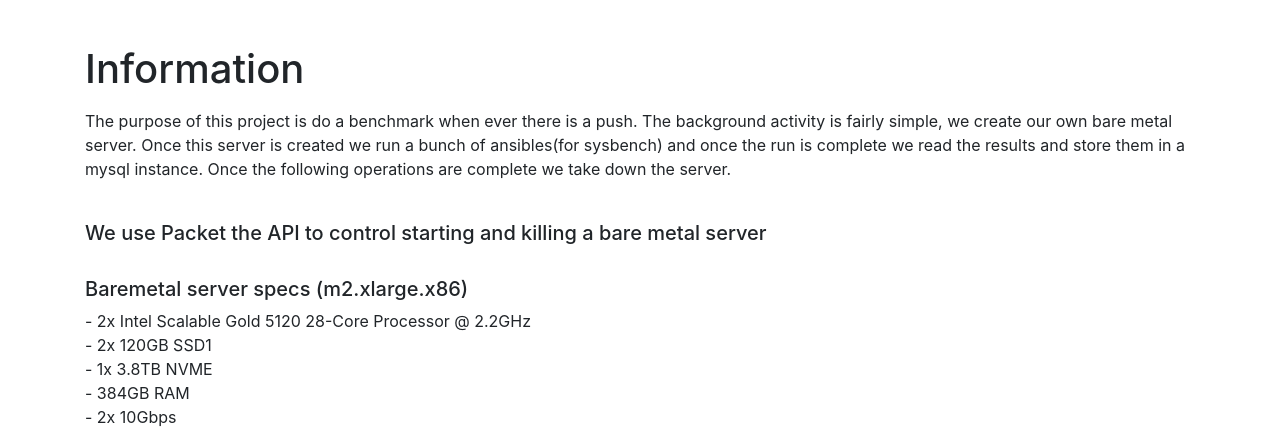
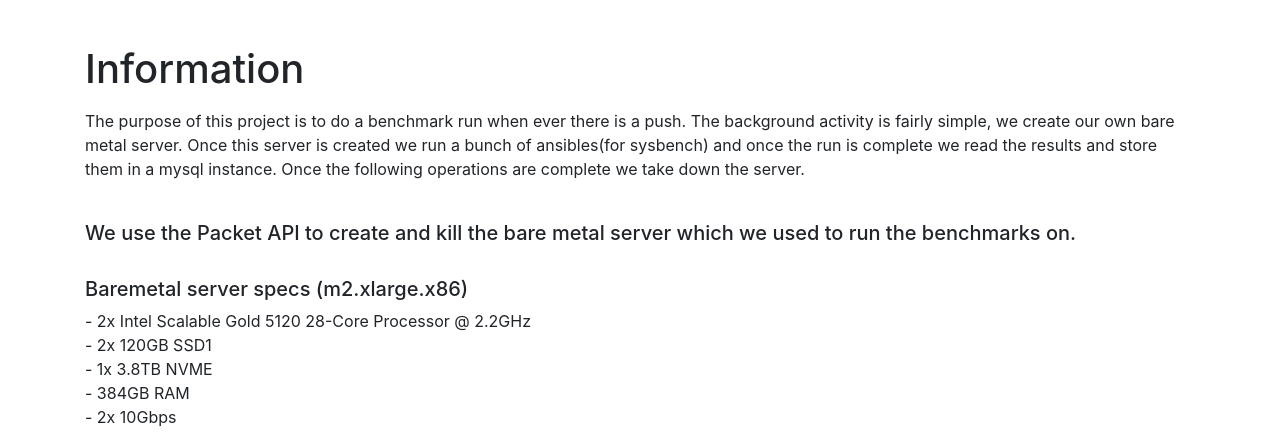
Before and after one commit to vitessio/arewefastyet, a Flask app: page /information in a window 1280 px wide. Shown: the part 59-502 px from the top of the page. Run offline with Flask 2, Linux system fonts and the light colour scheme; some libraries are stand-ins or nearby versions.

Commit message:
fixing typo

```diff
--- a/templates/information.html
+++ b/templates/information.html
@@ -56,12 +56,12 @@
         <div class="container">
             <h1>Information</h1>
             <p class="lead"></p>
-            <p>The purpose of this project is do a benchmark when ever there is a push. The background activity is fairly simple, we create our own bare metal
+            <p>The purpose of this project is to do a benchmark run when ever there is a push. The background activity is fairly simple, we create our own bare metal
                 server. Once this server is created we run a bunch of ansibles(for sysbench) and once the run is complete we read the results and store them in a mysql instance.
                 Once the following operations are complete we take down the server.
             </p>
             <br>
-            <h5>We use Packet the API to control starting and killing a bare metal server</h5>
+            <h5>We use the Packet API to create and kill the bare metal server which we used to run the benchmarks on.</h5>
             <br>
             <h5>Baremetal server specs (m2.xlarge.x86)</h5>
             <p>- 2x Intel Scalable Gold 5120 28-Core Processor @ 2.2GHz
```
